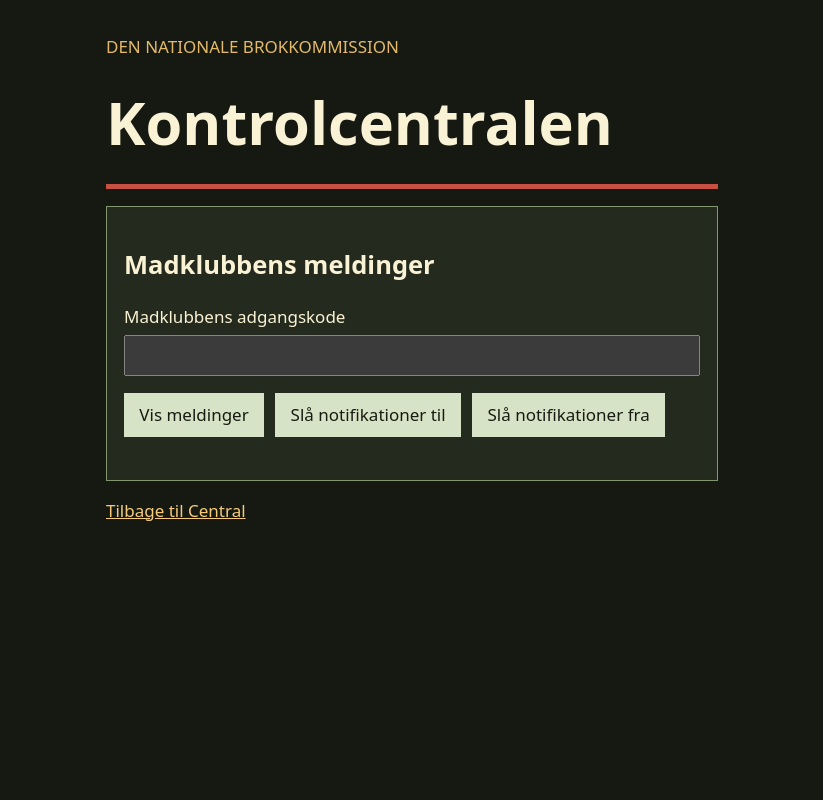
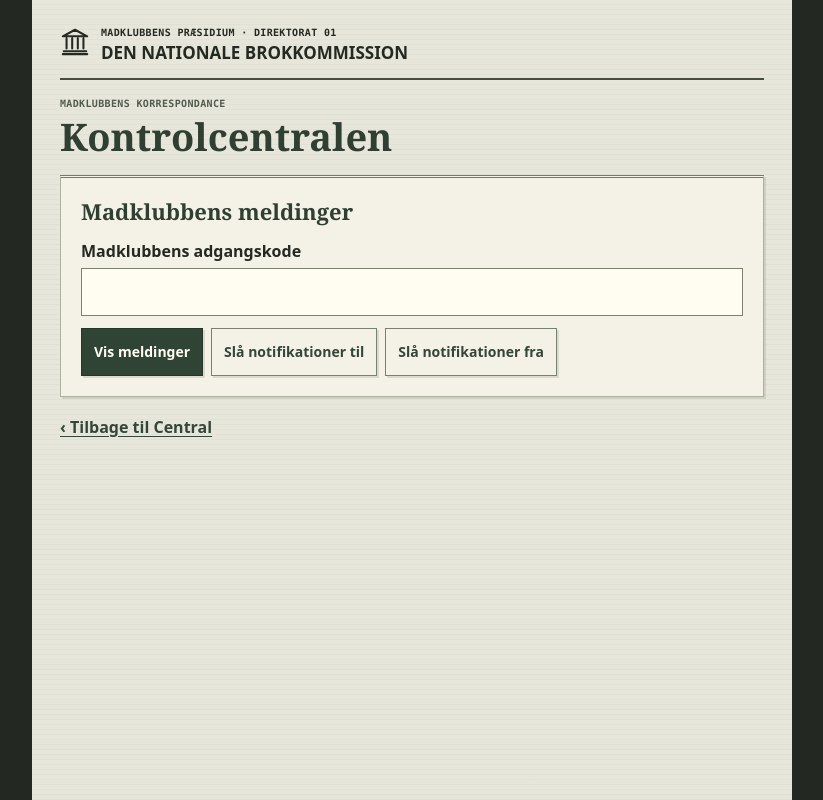
Before and after one commit to henrikeskelund-spec/maartens-brokvagt, a plain HTML site: page kontrolcentral/index.html in a window 1280 px wide. Shown: the whole page, without its empty margins (228-1051 px from the left). Drawn offline with Linux system fonts and the light colour scheme.

Commit message:
Match Kontrolcentralen with Brokvagtens visual identity

```diff
--- a/kontrolcentral/index.html
+++ b/kontrolcentral/index.html
@@ -6,31 +6,57 @@
 <title>Kontrolcentralen · Den Nationale Brokkommission</title>
 <link rel="manifest" href="./manifest.webmanifest">
 <style>
-:root{color-scheme:dark;font:17px/1.5 system-ui;background:#151912;color:#faf2d4}
-body{margin:0}main{max-width:36rem;margin:auto;padding:2rem 1rem}
-header{border-bottom:5px solid #c75042;padding-bottom:1rem}
-header p{margin:0;color:#e4ba69}h1{margin:.3em 0 0;font-size:clamp(2rem,8vw,3.5rem)}
-section{background:#242b1e;border:1px solid #85956d;padding:1rem;margin:1rem 0}
-label,input{display:block}input{box-sizing:border-box;width:100%;padding:.65rem;margin:.3rem 0 1rem}
-button{font:inherit;padding:.55rem .9rem;margin:0 .4rem .5rem 0;color:#171b12;background:#d7e3c6;border:0;cursor:pointer}
-button:disabled{opacity:.55;cursor:default}a{color:#f5cb7b}li{margin:.5rem 0}
+:root{--ink:#242a22;--card:#f4f1e7;--cream:#e7e6da;--red:#923b30;--green:#344637;--muted:#525b4e;--line:#a6aa98;color-scheme:light;font:16px/1.5 system-ui,sans-serif}
+*{box-sizing:border-box}
+body{margin:0;background:#242823;color:var(--ink)}
+main{width:min(100%,760px);min-height:100vh;margin:auto;padding:18px clamp(16px,4vw,28px) 32px;background:repeating-linear-gradient(0deg,#20251807 0 1px,transparent 1px 5px),var(--cream)}
+.nav{border-bottom:2px solid #434e40;margin-bottom:17px;padding-bottom:15px}
+.navBrand{display:flex;align-items:center;gap:11px}
+.agencyIcon{flex:none;width:30px;height:30px}
+.agencyLabel,.dossierTop{font:700 10px/1.4 ui-monospace,Consolas,monospace;letter-spacing:.35px}
+.navBrand strong{display:block;font-size:clamp(13px,3.9vw,17px);line-height:1.25}
+.dossierTop{color:var(--muted);margin:0 0 5px}
+h1,h2{font-family:Georgia,serif;color:#2f4032}
+h1{font-size:clamp(30px,7vw,38px);line-height:1.08;margin:0 0 18px}
+h2{font-size:22px;line-height:1.2;margin:0 0 14px}
+.panel{background:var(--card);border:1px solid #aeb1a0;border-top:3px double #727d68;box-shadow:2px 2px 0 #303b2420;padding:clamp(14px,4vw,20px);margin:0 0 18px}
+label{display:block;font-weight:750}
+input{width:100%;padding:10px 12px;margin:5px 0 12px;min-height:48px;background:#fffcf1;color:var(--ink);border:1px solid #7b826e;border-radius:0;font:inherit}
+.actions{display:flex;gap:8px;flex-wrap:wrap}
+button{font:800 14px/1.3 system-ui,sans-serif;padding:8px 12px;min-height:48px;color:#fffdf3;background:#304435;border:1px solid #253529;border-radius:0;box-shadow:2px 2px 0 #293a2c20;cursor:pointer}
+button:hover{background:#25372a}
+button.outline{background:transparent;color:var(--green);border-color:#78816e}
+button.outline:hover{background:#e8e9d8}
+button:disabled{opacity:.65;cursor:wait}
+:focus-visible{outline:2px solid var(--red);outline-offset:3px}
+a{color:var(--green);font-weight:750;text-underline-offset:3px}
+blockquote{border-left:3px solid var(--red);padding:6px 12px;margin:12px 0;background:#e7e6da;font:700 17px/1.4 Georgia,serif}
+[role=status]{color:#414c40;margin:12px 0 0}
+[role=status]:empty,#reports:empty{display:none}
+#reports{padding-left:0;list-style:none;margin:12px 0 0}
+#reports li{border-top:1px solid var(--line);padding:9px 0}
+@media(max-width:440px){.actions button{flex:1 1 100%}}
 </style>
 <script defer src="../push-config.js"></script>
 <script defer src="./club.js"></script>
 </head>
 <body><main>
-<header><p>DEN NATIONALE BROKKOMMISSION</p><h1>Kontrolcentralen</h1></header>
-<section id="member" hidden>
+<header class="nav"><div class="navBrand"><svg class="agencyIcon" aria-hidden="true" viewBox="0 0 32 32" fill="none" stroke="currentColor" stroke-width="2.2" stroke-linecap="round" stroke-linejoin="round"><path d="M3 11 16 4l13 7H3Zm1 16h24M3 30h26M7 13v11m6-11v11m6-11v11m6-11v11"/></svg><span><small class="agencyLabel">MADKLUBBENS PRÆSIDIUM · DIREKTORAT 01</small><strong>DEN NATIONALE BROKKOMMISSION</strong></span></div></header>
+<p class="dossierTop">MADKLUBBENS KORRESPONDANCE</p>
+<h1>Kontrolcentralen</h1>
+<section class="panel" id="member" hidden>
 <h2>Madklubbens meldinger</h2>
 <label for="memberCode">Madklubbens adgangskode</label>
 <input id="memberCode" type="password" autocomplete="off" spellcheck="false">
+<div class="actions">
 <button id="read" type="button">Vis meldinger</button>
-<button id="on" type="button">Slå notifikationer til</button>
-<button id="off" type="button">Slå notifikationer fra</button>
+<button class="outline" id="on" type="button">Slå notifikationer til</button>
+<button class="outline" id="off" type="button">Slå notifikationer fra</button>
+</div>
 <p id="memberStatus" role="status"></p>
 <ul id="reports"></ul>
 </section>
-<section id="author" hidden>
+<section class="panel" id="author" hidden>
 <h2>Meld status til madklubben</h2>
 <p>Madklubben får denne besked fra Kammerat Mårten.</p>
 <blockquote>Der er en ny melding i Kontrolcentralen.</blockquote>
@@ -40,6 +66,6 @@ button:disabled{opacity:.55;cursor:default}a{color:#f5cb7b}li{margin:.5rem 0}
 <button id="send" type="button">Send melding til madklubben</button>
 <p id="authorStatus" role="status"></p>
 </section>
-<a href="../">Tilbage til Central</a>
+<a href="../">‹ Tilbage til Central</a>
 </main></body>
 </html>
```
